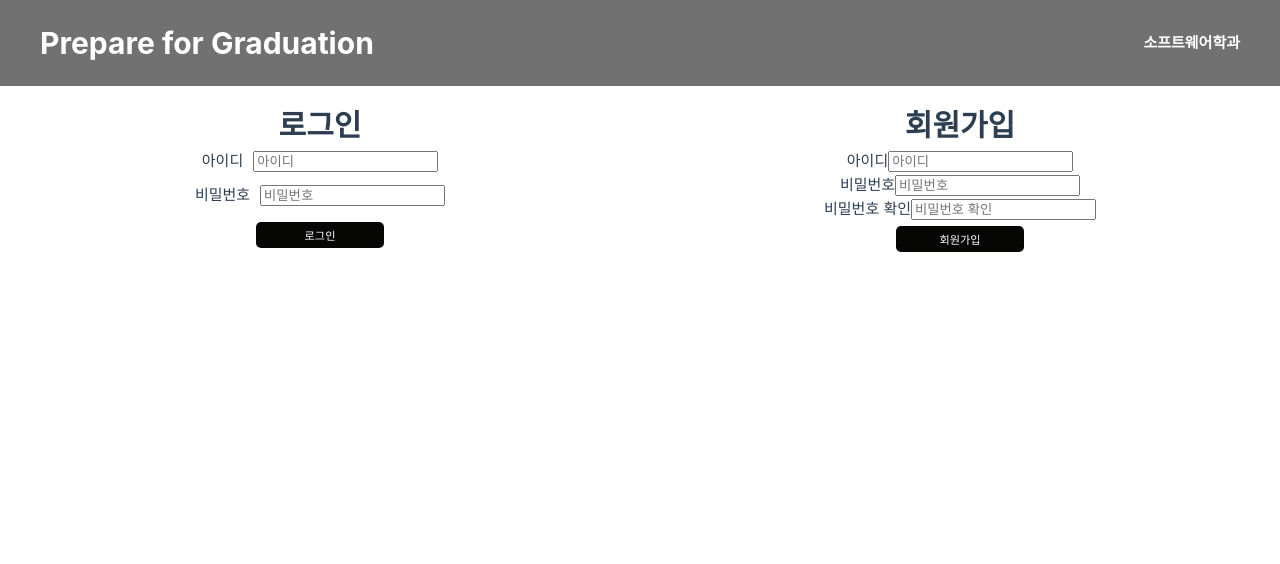
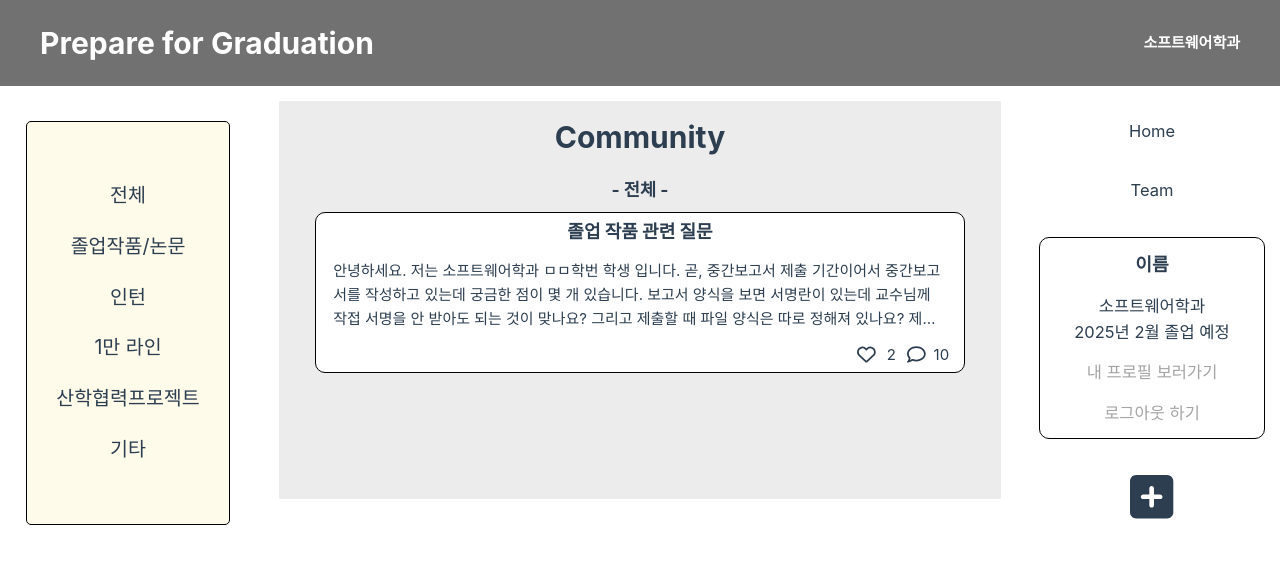
Before and after one commit to yu9i/ISE_Team8, a Vue app in the folder team8/: page / in a window 1280 px wide. Shown: the top 564 px of the page. Built offline with nearby package versions, Linux system fonts and the light colour scheme.

Commit message:
add category

```diff
--- a/team8/src/components/Community.vue
+++ b/team8/src/components/Community.vue
@@ -8,17 +8,19 @@
     <div class="main-community">
       <div class="main-menu">
         <div class="main-menu-box">
-          <div>졸업작품/논문</div>
-          <div>인턴</div>
-          <div>1만 라인</div>
-          <div>산학협력프로젝트</div>
-          <div>기타</div>
+          <div @click="community=0">전체</div>
+          <div @click="community=1">졸업작품/논문</div>
+          <div @click="community=2">인턴</div>
+          <div @click="community=3">1만 라인</div>
+          <div @click="community=4">산학협력프로젝트</div>
+          <div @click="community=5">기타</div>
         </div>
       </div>
 
       <div class="main-posts">
-        <div id="page-name"><h1>졸업작품/논문</h1></div>
-        <div class="post">
+        <div id="page-name"><h1>Community</h1></div>
+        <div><h3>- {{CommunityTab[community]}} -</h3></div>
+        <div><div class="post">
           <div id="post-title">졸업 작품 관련 질문</div>
           <div class="post-content">
             <div id="post-pic"></div>
@@ -30,8 +32,10 @@
             <div class="comment-icon"><font-awesome-icon icon="fa-regular fa-comment" size="lg"/></div>
             <div class="comment-num">10</div>
           </div>
+          </div>
         </div>
-        <div v-for="post in posts" :key="post.id" class="post" @click="ShowPostDetail(post)">
+        <div v-for="post in posts" :key="post.id" class="" @click="ShowPostDetail(post)">
+          <div class="post" v-if="(community===0 || post.category==community)" >
           <div id="post-title">{{post.title}}</div>
           <div class="post-content">
             <div id="post-pic"></div>
@@ -42,6 +46,7 @@
             <div class="like-num">{{post.good}}</div>
             <div class="comment-icon"><font-awesome-icon icon="fa-regular fa-comment" size="lg"/></div>
             <div class="comment-num">{{post.comment.length}}</div>
+          </div>
           </div>
         </div>
       </div>
@@ -69,6 +74,16 @@
       <div class="commu-add-new">
         <div class="commu-add-title">
           <input type="text" id="commu-add-title" v-model="PostForm.title" required minlength="2" @input="PostLimitText" placeholder="제목을 입력하세요">
+        </div>
+        <div class="commu-add-category">
+          <select id="commu-add-category" v-model="PostForm.category">
+            <option value=0 selected>-카테고리를 선택해주세요-</option>
+            <option value=1>졸업작품/논문</option>
+            <option value=2>인턴</option>
+            <option value=3>1만라인</option>
+            <option value=4>산학협력프로젝트</option>
+            <option value=5>기타</option>
+          </select>
         </div>
         <div class="commu-add-cont">
           <textarea id="comm-add-cont" v-model="PostForm.content" placeholder="내용을 입력해주세요" required rows="20" cols="60"  @input="PostLimitText"></textarea>
@@ -137,12 +152,23 @@ var username = localStorage.getItem("username");
             ShowPost: false,
             titleLength: 0,
             contentLength: 0,
+            community: 0,
+            CommunityTab: {
+              0: "전체",
+              1: "졸업작품/논문",
+              2: "인턴",
+              3: "1만라인",
+              4: "산학협력프로젝트",
+              5: "기타",
+            },
             PostForm: {
                 title: "",
+                category: 0,
                 content: "",
-                file: "",
+                file: null,
             },
             posts: [], //post 목록
+            nowposts:[], //선택 post 목록
             selectedPost: null, //선택된 post
             commentLength: 0,
             CommentForm: {
@@ -154,6 +180,10 @@ var username = localStorage.getItem("username");
     },
 
     methods:{
+
+      ShowCommunity(num){
+        this.community = this.CommunityTab[num];
+      },
 
       ChangeGood(){
         if(this.likeit){
@@ -219,10 +249,15 @@ var username = localStorage.getItem("username");
           alert("제목과 내용은 2자 이상으로 작성해주세요.");
           return;
         }
+        if(this.PostForm.category<1){
+          alert("카테고리를 선택해주세요.");
+          return;
+        }
 
         const post = {
           id: this.posts.length + 1,
           name: "name",
+          category: this.PostForm.category,
           title: this.PostForm.title,
           content: this.PostForm.content,
           good: 0,
@@ -238,7 +273,8 @@ var username = localStorage.getItem("username");
         this.AddPost = false;
         this.PostForm.title = "";
         this.PostForm.content = "";
-        this.PostForm.file = "";
+        this.PostForm.file = null;
+        this.PostForm.category = 0;
         this.contentLength = 0;
       },
       goToMainPage() {
@@ -318,8 +354,13 @@ var username = localStorage.getItem("username");
   padding: 0.5em;
 }
 
-.main-posts > .post {
+.main-posts > div {
   width: 90%;
+  margin: 4px 0;
+}
+
+.main-posts > div > .post {
+  width: 100%;
   display: flex;
   flex-direction: column;
   flex-wrap: wrap;
@@ -328,20 +369,19 @@ var username = localStorage.getItem("username");
   border: solid 1px black;
   border-radius: 10px;
   padding: 5px;
-  margin: 8px 0;
   cursor: pointer;
 }
 
-.main-posts > .post > #post-title {
+.main-posts > div > .post > #post-title {
   font-weight: bold;
   font-size: 1.2em;
 }
 
-.main-posts > .post > .post-content {
+.main-posts > div > .post > .post-content {
   padding: 0.8em;
 }
 
-.main-posts > .post > .post-content > #post-det {
+.main-posts > div > .post > .post-content > #post-det {
   display: -webkit-box;
   font-size: 1em;
   text-align: left;
@@ -460,6 +500,10 @@ var username = localStorage.getItem("username");
   height: 2em;
   font-size: 1.3em;
   font-weight: bold;
+}
+
+.commu-add-new > .commu-add-category > select {
+  height: 2em;
 }
 
 .commu-add-new > .commu-add-cont > .commu-word-count{
--- a/team8/src/main.js
+++ b/team8/src/main.js
@@ -3,11 +3,11 @@ import './assets/main.css'
 
 
 import { createApp } from 'vue';
-import App from './App.vue'
+// import App from './App.vue'
 import teambuilding from './components/TeamBuilding.vue';
 import login from './login.vue';
 import mypage from './components/MyPage.vue'
-import community from './components/Community.vue'
+import App from './components/Community.vue'
 
 import { library } from "@fortawesome/fontawesome-svg-core";
 import { FontAwesomeIcon } from "@fortawesome/vue-fontawesome";
```
